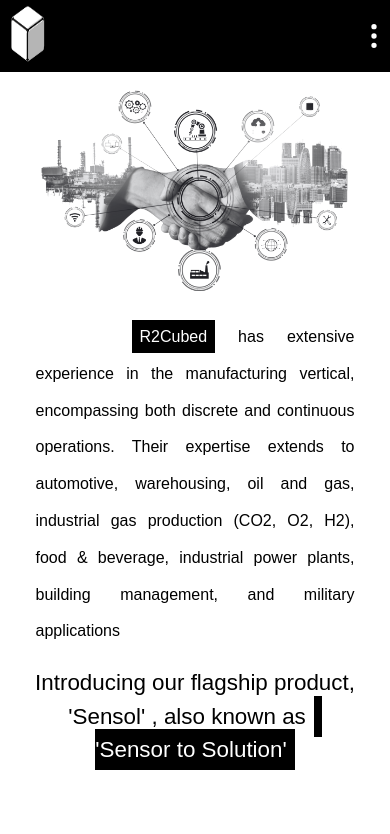
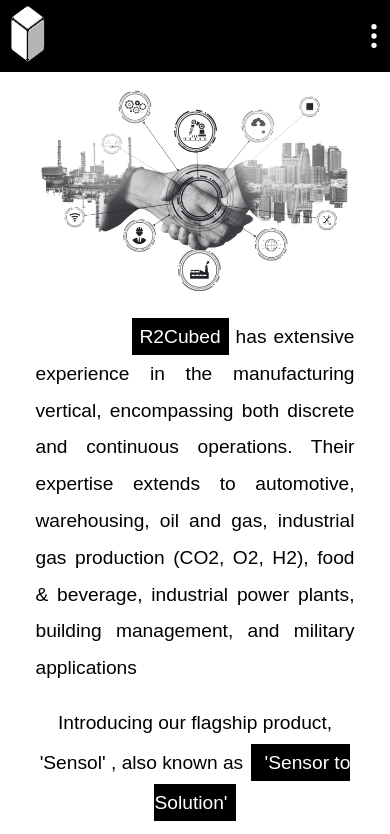
Before and after one commit to Maheendran/R2CUBED, a Next.js app: page /about in a window 390 px wide. Shown: the top 834 px of the page. Built offline with nearby package versions, Linux system fonts and the light colour scheme.

Commit message:
about page responsive

```diff
--- a/src/app/about/page.jsx
+++ b/src/app/about/page.jsx
@@ -10,6 +10,10 @@
 
       {/* <div className="w-full h-fit  flex  flex-col-reverse justify-between relative"> */}
       {/* <div className="w-full h-fit   flex justify-center"> */}
+<div className="w-fit h-fit
+text-[1.2rem] md:text-[1.5rem]
+sm:leading-[2.8rem] ">
+
 
       <div className="w-[90%] text-justify flex  flex-col-reverse  relative h-fit p-[1rem] md:p-[3rem] text-black m-auto ">
         <div className="mt-[1.5rem] sm:mt-0 flex flex-col md:w-[60%] gap-4 ">
@@ -30,7 +34,9 @@
         {/* </div> */}
       </div>
       {/* ===============second section=============== */}
-      <p className=" w-[85%] md:w-fit  mx-auto text-[1.4rem] md:text-[1.5rem] sm:leading-[2.8rem]  text-center  ">
+      {/* text-[1.4rem] md:text-[1.5rem] sm:leading-[2.8rem]   */}
+      <p className=" w-[85%] md:w-fit  mx-auto
+      text-center  leading-[2.5rem]">
         Introducing our flagship product, 'Sensol' , also known as
         <span className="bg-black text-white p-2 ml-2 ">
           {" "}
@@ -45,8 +51,10 @@
           className="w-full md:w-[60%]
        h-full flex md:p-[3rem]"
         >
-          <div className="w-[90%] m-auto  text-justify z-10
-          md:text-[1.4rem] leading-[2.3rem]  my-auto">
+          <div
+            className="w-[90%] m-auto  text-justify z-10
+          md:text-[1.4rem] leading-[2.3rem]  my-auto"
+          >
             <p>
               Sensol is a business process and methodology pioneered by
               'r2Cubed' (R2C), a California, USA-based IIOT and Deep Tech
@@ -75,6 +83,7 @@
           />
         </div>
       </div>
+      </div>
       <Footer />
     </>
   );
```
